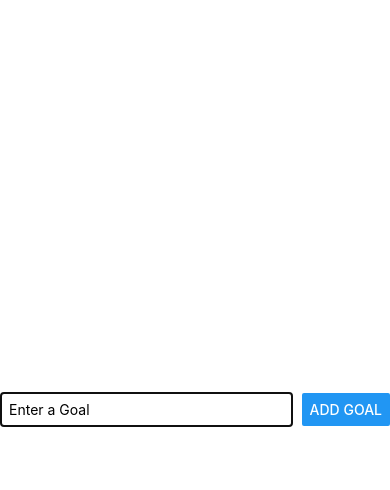
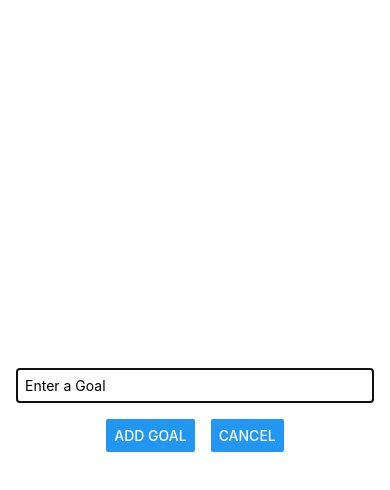
Before and after one commit to Thevenel/goalApp, a React Native app: screen / in a window 390 px wide. Both pictures are taken after a click on the button "ADD NEW GOAL". Shown: the top 490 px of the page. Built offline with nearby package versions, Linux system fonts and the light colour scheme.

Commit message:
styled the modal

```diff
--- a/components/GoalInput.js
+++ b/components/GoalInput.js
@@ -21,8 +21,14 @@
         <TextInput style={styles.textInput} placeholder='Enter a Goal'
         onChangeText={goalInputHandler}
         value = {enteredGoalText}/>
-        <Button title='Add goal' onPress={addGoalHandler}
-        />
+        <View style={styles.buttonContainer}>
+        <View style={styles.button}>
+        <Button title='Add goal' onPress={addGoalHandler}/>
+        </View>
+        <View style={styles.button}>
+        <Button title='Cancel'/>
+        </View>
+        </View>
       </View>
         </Modal>
     )
@@ -31,20 +37,28 @@
 const styles = StyleSheet.create({
     inputContainer: {
         flex: 1,
-        flexDirection: 'row',
-        justifyContent: 'space-between',
+        flexDirection: 'column',
+        justifyContent: 'center',
         alignItems: 'center',
-       marginBottom: 24,
+        padding: 16,
+        marginBottom: 24,
         borderBottomWidth: 1,
         borderBottomColor: '#ccc'
       },
-      textInput: {
+    textInput: {
         borderWidth: 1,
         borderColor: '#ccc',
-        width: '75%',
-        marginRight: 8,
+        width: '100%',
         padding: 8
       },
+    buttonContainer: {
+        flexDirection: 'row',
+        marginTop: 16
+      },
+    button: {
+        width: '%30',
+        marginHorizontal: 8,
+    }
 });
 
 export default GoalInput;
```
